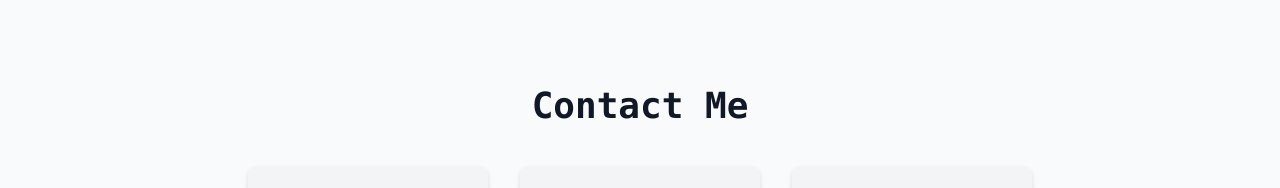
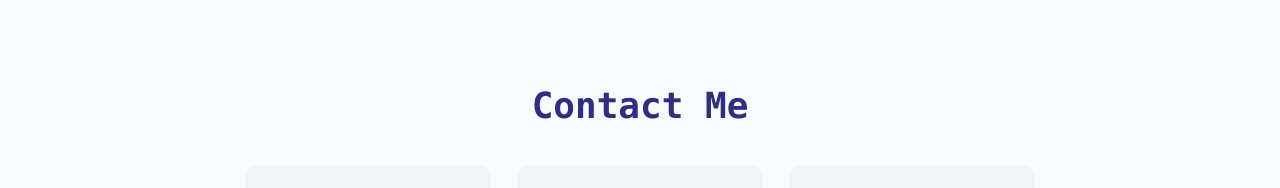
Before and after one commit to MarkusWilliamsDev/Dev-Portfolio, a React (Create React App) app: page / in a window 1280 px wide. Shown: the part 1596-1784 px from the top of the page. Built offline with nearby package versions, Linux system fonts and the light colour scheme.

Commit message:
Fix color of heading

```diff
--- a/src/components/Contact.js
+++ b/src/components/Contact.js
@@ -26,7 +26,7 @@ export default function Contact() {
 	return (
 		<div className="flex bg-gray-50 relative" id="contact">
 			<div className="max-w-7xl mx-auto py-12 px-4 sm:px-6 lg:px-8">
-				<h3 className="text-center text-gray-900 font-mono font-semibold text-2xl sm:text-4xl p-4">
+				<h3 className="text-center text-indigo-900 font-mono font-semibold text-2xl sm:text-4xl p-4">
 					Contact Me
 				</h3>
 				<div className="flex flex-wrap justify-center p-2">
```
